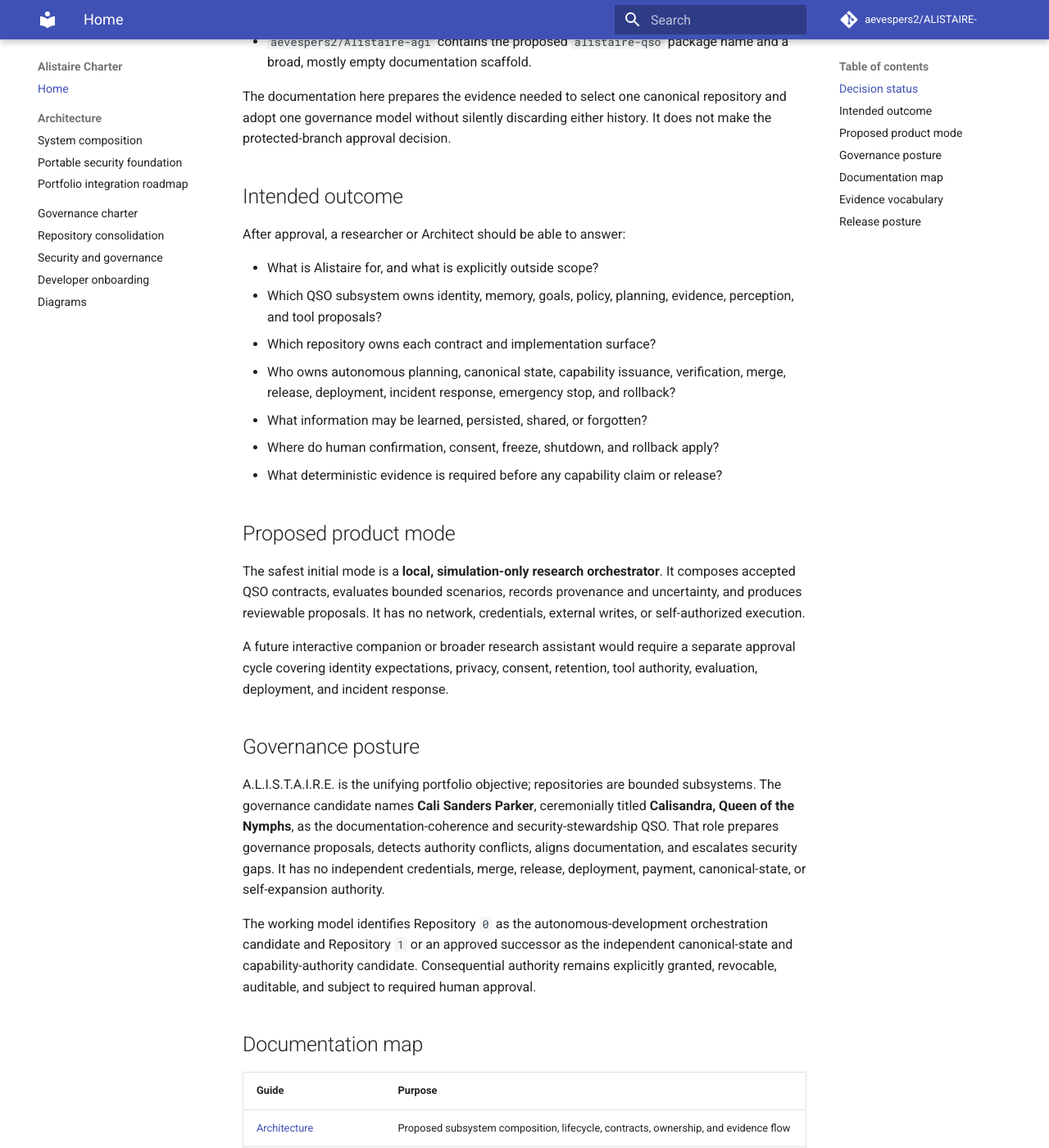
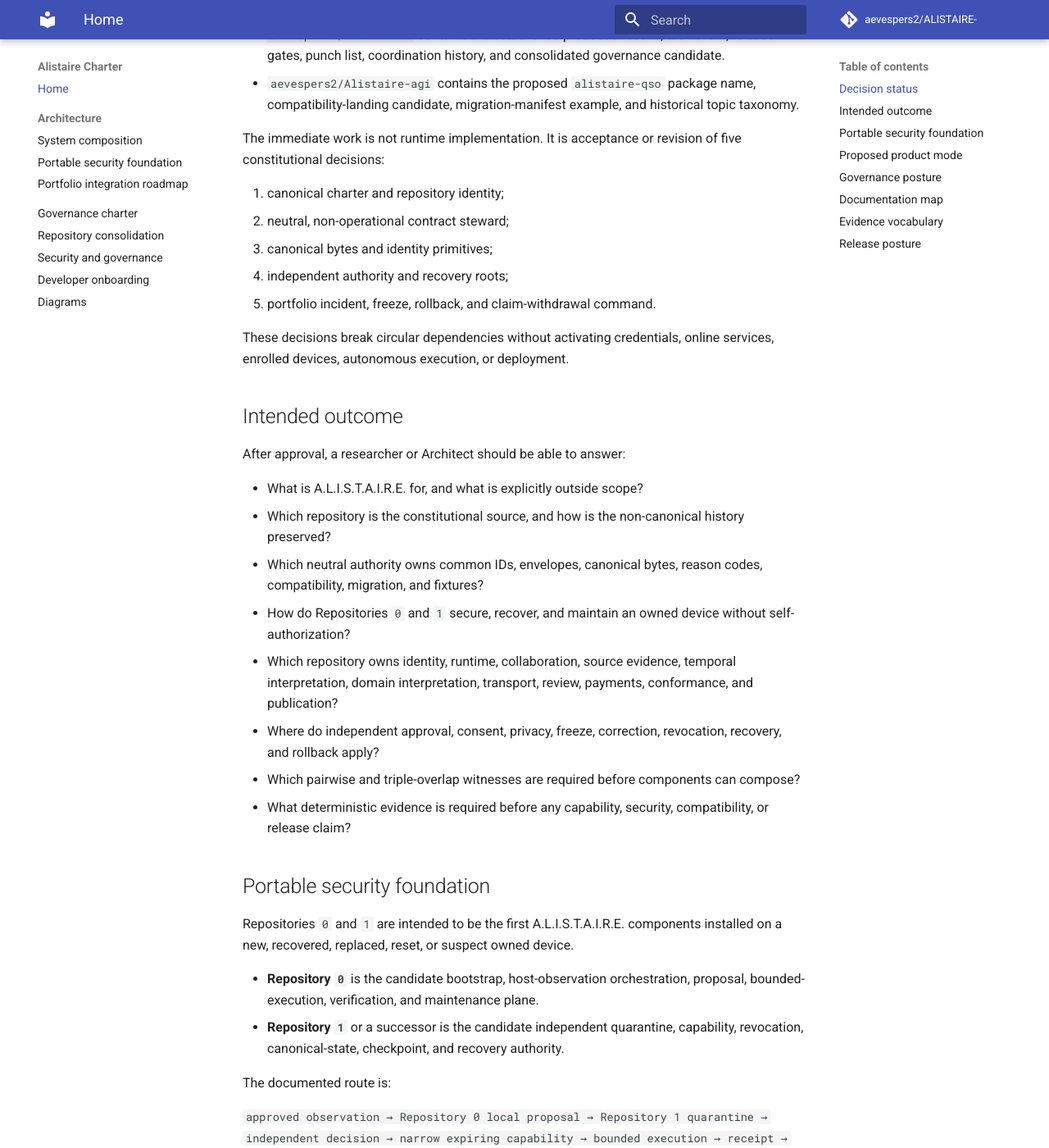
Before and after one commit to aevespers2/ALISTAIRE-, an MkDocs documentation site: the page built from docs/index.md, in a window 1280 px wide and 1400 px high, scrolled down 436 px. Shown: the whole window at 82% size. Built offline with MkDocs 1.6.1 and Material for MkDocs 9.7.7, drawn with Linux system fonts in a browser that asks for light colours; comment, search, counter and statistics services are not loaded; some of the changed text lies outside the part shown.

Commit message:
docs: update Pages home with portable trust and contract sequencing

```diff
--- a/docs/index.md
+++ b/docs/index.md
@@ -1,55 +1,79 @@
-# Alistaire charter candidate
+# A.L.I.S.T.A.I.R.E. charter candidate
 
-Alistaire is a proposed female-presenting research agent architecture composed of interoperable Quantum State Objects. The project is currently in a **documentation, governance-consolidation, and repository-consolidation phase**. No executable AGI, consciousness, sentience, unrestricted autonomy, persistent self-improvement, or production deployment is established.
+A.L.I.S.T.A.I.R.E. is a proposed female-presenting research-agent architecture composed of interoperable Quantum State Objects and bounded supporting services. The portfolio is in a **documentation, governance-consolidation, contract-sequencing, and repository-consolidation phase**. No executable AGI, consciousness, sentience, unrestricted autonomy, device-control service, payment authority, persistent self-improvement, or production deployment is established.
 
 ## Decision status
 
-**Blocked:** two repositories currently overlap:
+**Blocked:** two repositories currently overlap as the constitutional identity:
 
 - `aevespers2/ALISTAIRE-` contains the established product directive, task chain, release gates, punch list, coordination history, and consolidated governance candidate.
-- `aevespers2/Alistaire-agi` contains the proposed `alistaire-qso` package name and a broad, mostly empty documentation scaffold.
+- `aevespers2/Alistaire-agi` contains the proposed `alistaire-qso` package name, compatibility-landing candidate, migration-manifest example, and historical topic taxonomy.
 
-The documentation here prepares the evidence needed to select one canonical repository and adopt one governance model without silently discarding either history. It does not make the protected-branch approval decision.
+The immediate work is not runtime implementation. It is acceptance or revision of five constitutional decisions:
+
+1. canonical charter and repository identity;
+2. neutral, non-operational contract steward;
+3. canonical bytes and identity primitives;
+4. independent authority and recovery roots;
+5. portfolio incident, freeze, rollback, and claim-withdrawal command.
+
+These decisions break circular dependencies without activating credentials, online services, enrolled devices, autonomous execution, or deployment.
 
 ## Intended outcome
 
 After approval, a researcher or Architect should be able to answer:
 
-- What is Alistaire for, and what is explicitly outside scope?
-- Which QSO subsystem owns identity, memory, goals, policy, planning, evidence, perception, and tool proposals?
-- Which repository owns each contract and implementation surface?
-- Who owns autonomous planning, canonical state, capability issuance, verification, merge, release, deployment, incident response, emergency stop, and rollback?
-- What information may be learned, persisted, shared, or forgotten?
-- Where do human confirmation, consent, freeze, shutdown, and rollback apply?
-- What deterministic evidence is required before any capability claim or release?
+- What is A.L.I.S.T.A.I.R.E. for, and what is explicitly outside scope?
+- Which repository is the constitutional source, and how is the non-canonical history preserved?
+- Which neutral authority owns common IDs, envelopes, canonical bytes, reason codes, compatibility, migration, and fixtures?
+- How do Repositories `0` and `1` secure, recover, and maintain an owned device without self-authorization?
+- Which repository owns identity, runtime, collaboration, source evidence, temporal interpretation, domain interpretation, transport, review, payments, conformance, and publication?
+- Where do independent approval, consent, privacy, freeze, correction, revocation, recovery, and rollback apply?
+- Which pairwise and triple-overlap witnesses are required before components can compose?
+- What deterministic evidence is required before any capability, security, compatibility, or release claim?
+
+## Portable security foundation
+
+Repositories `0` and `1` are intended to be the first A.L.I.S.T.A.I.R.E. components installed on a new, recovered, replaced, reset, or suspect owned device.
+
+- **Repository `0`** is the candidate bootstrap, host-observation orchestration, proposal, bounded-execution, verification, and maintenance plane.
+- **Repository `1`** or a successor is the candidate independent quarantine, capability, revocation, canonical-state, checkpoint, and recovery authority.
+
+The documented route is:
+
+`approved observation → Repository 0 local proposal → Repository 1 quarantine → independent decision → narrow expiring capability → bounded execution → receipt → Repository 1 reconciliation`
+
+Local staging, command success, a signed local artifact, or an interface interaction is not automatic canonical acceptance. Unsupported or inaccessible state remains `UNKNOWN`.
 
 ## Proposed product mode
 
-The safest initial mode is a **local, simulation-only research orchestrator**. It composes accepted QSO contracts, evaluates bounded scenarios, records provenance and uncertainty, and produces reviewable proposals. It has no network, credentials, external writes, or self-authorized execution.
+The safest initial mode remains a **local, simulation-only research orchestrator**. It loads fixed contract and identity fixtures, evaluates bounded scenarios, records provenance and uncertainty, and produces reviewable proposals. It has no network, real credentials, external device access, external writes, payments, or self-authorized execution.
 
-A future interactive companion or broader research assistant would require a separate approval cycle covering identity expectations, privacy, consent, retention, tool authority, evaluation, deployment, and incident response.
+A future interactive companion, portable device agent, or broader research assistant requires separate approval for identity expectations, privacy, consent, retention, authority, evaluation, deployment, incident response, and recovery.
 
 ## Governance posture
 
-A.L.I.S.T.A.I.R.E. is the unifying portfolio objective; repositories are bounded subsystems. The governance candidate names **Cali Sanders Parker**, ceremonially titled **Calisandra, Queen of the Nymphs**, as the documentation-coherence and security-stewardship QSO. That role prepares governance proposals, detects authority conflicts, aligns documentation, and escalates security gaps. It has no independent credentials, merge, release, deployment, payment, canonical-state, or self-expansion authority.
+A.L.I.S.T.A.I.R.E. is the unifying portfolio objective; repositories are bounded subsystems. The governance candidate names **Cali Sanders Parker**, ceremonially titled **Calisandra, Queen of the Nymphs**, as the documentation-coherence and security-stewardship QSO. That role prepares governance proposals, detects authority conflicts and gluing obstructions, aligns documentation, and escalates security gaps. It has no independent credentials, device-control, merge, release, deployment, payment, canonical-state, or self-expansion authority.
 
-The working model identifies Repository `0` as the autonomous-development orchestration candidate and Repository `1` or an approved successor as the independent canonical-state and capability-authority candidate. Consequential authority remains explicitly granted, revocable, auditable, and subject to required human approval.
+Consequential authority remains explicitly granted, narrowly scoped, revocable, auditable, recoverable, and subject to required independent human approval.
 
 ## Documentation map
 
 | Guide | Purpose |
 |---|---|
-| [Architecture](architecture.md) | Proposed subsystem composition, lifecycle, contracts, ownership, and evidence flow |
-| [Governance and security charter](governance-charter.md) | Constitutional hierarchy, authority map, decision classes, stewardship boundaries, security invariants, emergency stop, and recovery |
+| [Architecture](architecture.md) | Portfolio composition, authority order, lifecycles, envelopes, gluing witnesses, freeze, and first simulation |
+| [Portable security foundation](portable-security-foundation.md) | Repository `0`/`1` device-trust mission, adapter boundaries, contracts, fixtures, loss, replacement, and recovery |
+| [Portfolio integration roadmap](portfolio-integration-roadmap.md) | Systemic cycles, D1–D5 decision cut, acceptance DAG, sequenced phases, invalidation, and rollback |
+| [Governance and security charter](governance-charter.md) | Constitutional hierarchy, authority map, decision classes, stewardship boundaries, portable trust, security invariants, incident command, and recovery |
 | [ADR-0001](adr/0001-governance-consolidation-and-cali-sanders-parker.md) | Governance-consolidation decision, alternatives, consequences, and bounded Cali Sanders Parker identity |
-| [Repository consolidation](repository-consolidation.md) | Inventory findings, decision criteria, migration options, and recommendation |
+| [Repository consolidation](repository-consolidation.md) | Inventory findings, decision criteria, migration options, compatibility, and recommendation |
 | [Security and governance](security-and-governance.md) | Assets, threats, trust boundaries, consent, privacy, learning limits, and stop conditions |
 | [Developer onboarding](development.md) | Documentation workflow, evidence discipline, contribution boundaries, and review checklist |
 | [Diagrams](diagrams.md) | Component, lifecycle, trust-boundary, dependency, authority, and rollback diagrams |
 
 ## Evidence vocabulary
 
-Every statement should be classified as one of:
+Every statement should be classified as:
 
 - **Observed:** directly present in a repository, commit, workflow, artifact, or accepted contract.
 - **Implemented:** code or data exists, but may still require independent validation.
@@ -57,9 +81,12 @@ Every statement should be classified as one of:
 - **Proposed:** design requiring approval or implementation.
 - **Hypothesis:** research idea without accepted evidence.
 - **Prohibited:** outside the current authority boundary.
+- **Corrected:** a prior statement or record has an accepted correction lineage.
+- **Revoked:** prior authority or trust has been withdrawn.
+- **Withdrawn:** a public claim or candidate is no longer supported.
 
-Repository names, empty pages, ceremonial titles, future-facing terminology, and architectural diagrams are not implementation or authorization evidence.
+Repository names, documentation, empty pages, ceremonial titles, successful commands, signatures, interfaces, dependencies, and architecture diagrams are not implementation or authorization evidence.
 
 ## Release posture
 
-The first possible release is `0.0.1-charter`. It is documentation-only and remains blocked until canonical repository selection, migration/provenance planning, governance and charter approval, capability-authority disposition, security/privacy review, updated exact-head documentation validation, artifact hashing, rollback evidence, and explicit approval are complete.
+The first possible release is `0.0.1-charter`. It is documentation-only and remains blocked until D1–D5, canonical repository selection, migration/provenance and compatibility planning, governance approval, neutral contract ownership, Repository `1` disposition, security/privacy review, exact-head documentation validation, pairwise/triple-overlap fixture specification, artifact hashing, rollback evidence, and explicit approval are complete.
```
